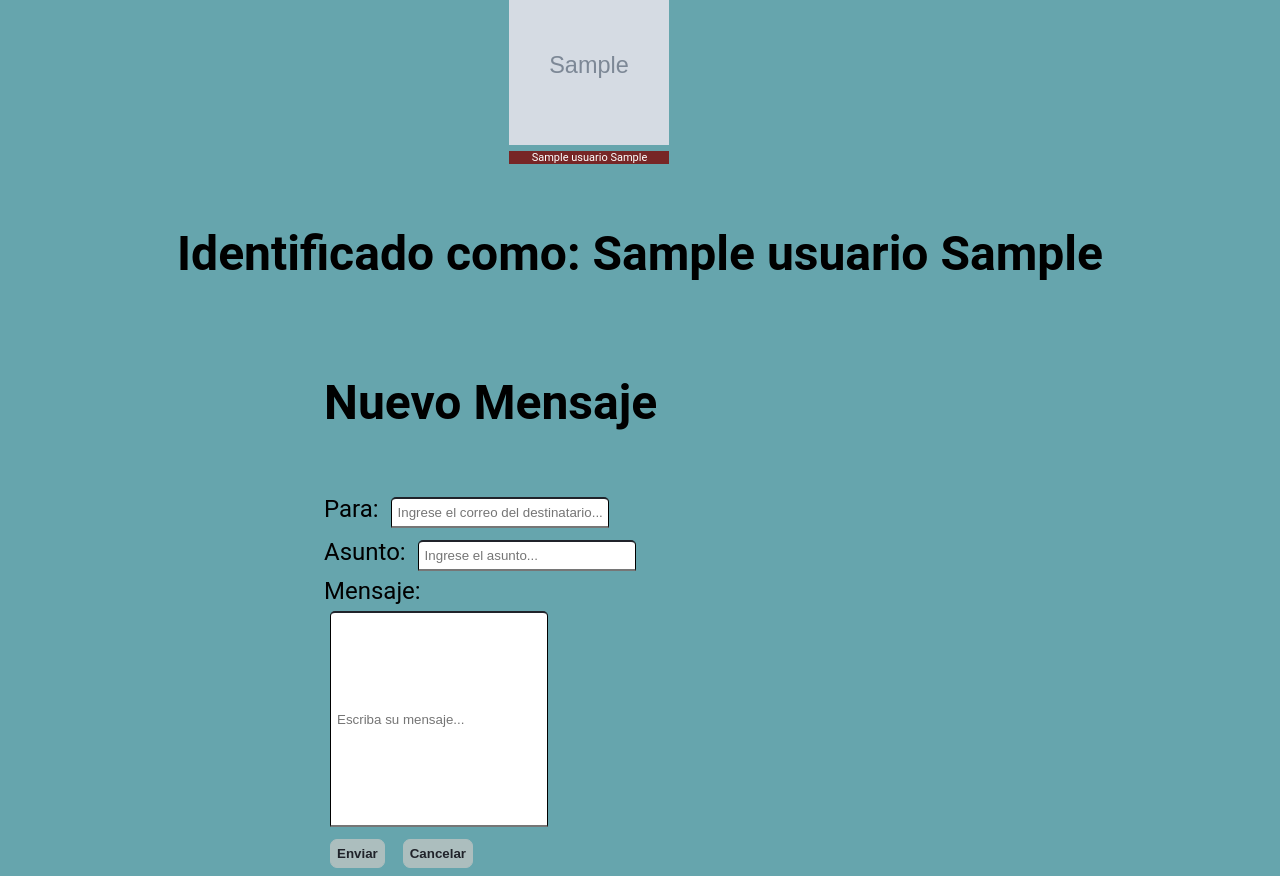
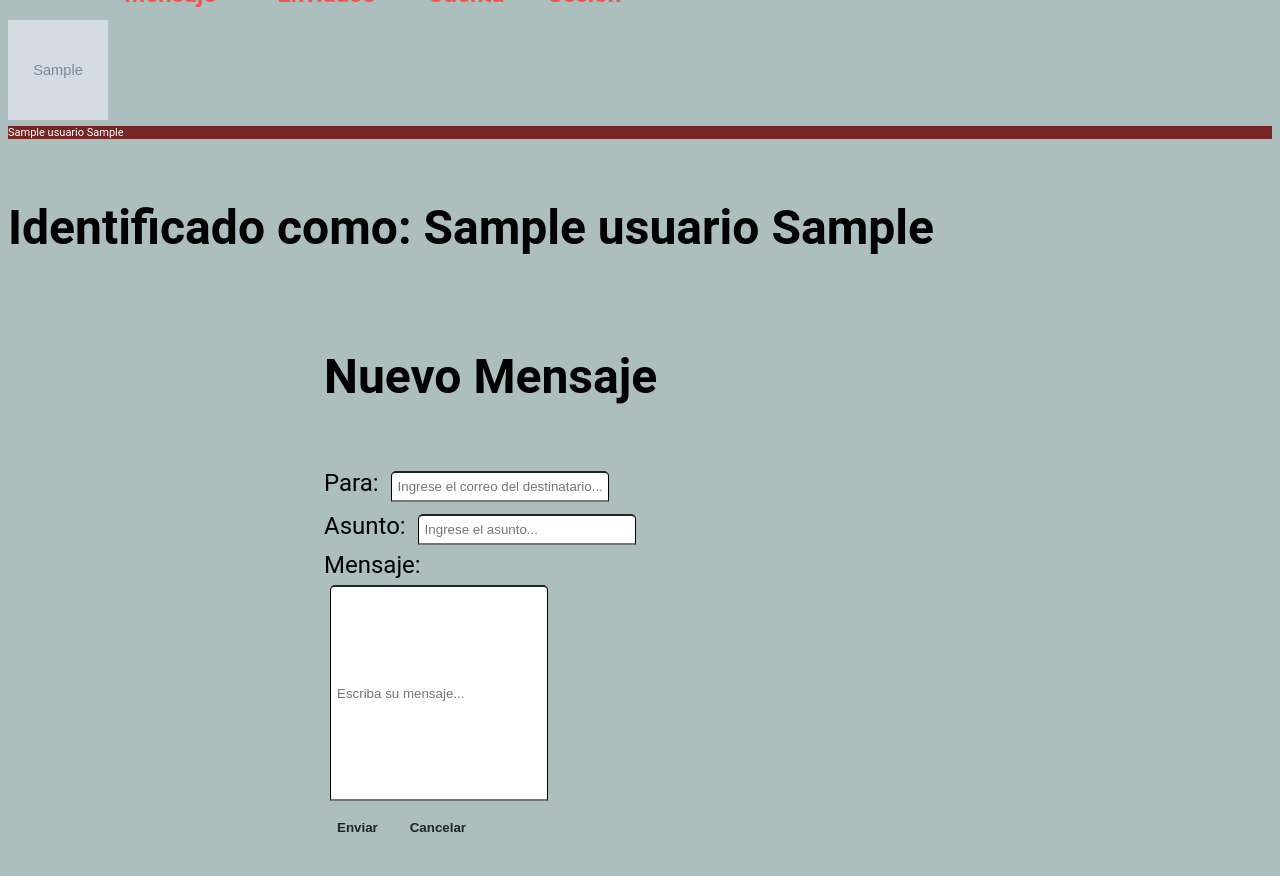
Before and after one commit to Dperaltat/Practica04-Mi-Correo-Electr-nico, a PHP site: page /user/PHP/nuevo.php in a window 1280 px wide. Run offline with PHP 8.4, Linux system fonts and the light colour scheme; the visitor is signed in with stand-in values (Sample User, id 1); tables that the repository leaves empty or names only in its code hold one stand-in row (values such as "Sample post"); grey boxes marked "Sample" are stand-in pictures; lists and menus that the app fills with data are empty.

Commit message:
NuevoCC y acabado

```diff
--- a/admin/PHP/index.php
+++ b/admin/PHP/index.php
@@ -26,7 +26,7 @@
 <head>
     <meta charset="UTF-8">
     <title>Correo: <?php echo $nombres ?> <?php echo $apellidos ?> </title>
-    <link rel="stylesheet" href="../../user/vista/CSS/estilo.css" type="text/css"/>
+    <link rel="stylesheet" href="../../user/vista/CSS/baseEstilo.css" type="text/css"/>
 </head>
 <body>
 
@@ -48,7 +48,7 @@
 
     <br>
 
-    <h1> Identificado como: <?php echo $nombres ?> <?php echo $apellidos ?> </h1>
+    <h1><?php echo $nombres ?> <?php echo $apellidos ?> </h1>
     <br>
     <h2 class="center"> Mensajes </h2>
 
--- a/admin/PHP/modificar.php
+++ b/admin/PHP/modificar.php
@@ -64,7 +64,7 @@
     <meta charset="UTF-8">
     <script type="text/javascript" src="../JS/validacion.js"></script>
     <title>Correo: <?php echo $nombres ?> <?php echo $apellidos ?> </title>
-    <link rel="stylesheet" href="../../user/vista/CSS/estilo.css" type="text/css"/>
+    <link rel="stylesheet" href="../../user/vista/CSS/baseEstilo.css" type="text/css"/>
 </head>
 <body>
 
--- a/admin/PHP/usuarios.php
+++ b/admin/PHP/usuarios.php
@@ -26,7 +26,7 @@
 <head>
     <meta charset="UTF-8">
     <title>Correo: <?php echo $nombres ?> <?php echo $apellidos ?> </title>
-    <link rel="stylesheet" href="../../user/vista/CSS/estilo.css" type="text/css"/>
+    <link rel="stylesheet" href="../../user/vista/CSS/baseEstilo.css" type="text/css"/>
 </head>
 <body>
 
--- a/user/PHP/enviados.php
+++ b/user/PHP/enviados.php
@@ -26,7 +26,7 @@
 <head>
     <meta charset="UTF-8">
     <title>Correo: <?php echo $nombres ?> <?php echo $apellidos ?> </title>
-    <link rel="stylesheet" href="../vista/CSS/estilo.css" type="text/css"/>
+    <link rel="stylesheet" href="../vista/CSS/baseEstilo.css" type="text/css"/>
     <script type="text/javascript" src="../JS/ajax.js"></script>
 </head>
 <body>
--- a/user/PHP/index.php
+++ b/user/PHP/index.php
@@ -26,7 +26,7 @@
 <head>
     <meta charset="UTF-8">
     <title>Correo: <?php echo $nombres ?> <?php echo $apellidos ?> </title>
-    <link rel="stylesheet" href="../vista/CSS/estilo.css" type="text/css"/>
+    <link rel="stylesheet" href="../vista/CSS/baseEstilo.css" type="text/css"/>
     <script type="text/javascript" src="../JS/ajax.js"></script>
 </head>
 <body>
@@ -51,7 +51,7 @@
 
     <br>
 
-    <h1> Identificado como: <?php echo $nombres ?> <?php echo $apellidos ?> </h1>
+    <h1> <?php echo $nombres ?> <?php echo $apellidos ?> </h1>
     <br>
     <h2 class="center"> Bandeja de Entrada </h2>
 
--- a/user/PHP/leer.php
+++ b/user/PHP/leer.php
@@ -48,7 +48,7 @@
 <head>
     <meta charset="UTF-8">
     <title>Correo: <?php echo $nombres ?> <?php echo $apellidos ?> </title>
-    <link rel="stylesheet" href="../vista/CSS/estilo.css" type="text/css"/>
+    <link rel="stylesheet" href="../vista/CSS/baseEstilo.css" type="text/css"/>
 </head>
 <body>
 
--- a/user/PHP/modificar.php
+++ b/user/PHP/modificar.php
@@ -55,7 +55,7 @@
     <meta charset="UTF-8">
     <script type="text/javascript" src="../JS/validacion.js"></script>
     <title>Correo: <?php echo $nombres ?> <?php echo $apellidos ?> </title>
-    <link rel="stylesheet" href="../vista/CSS/estilo.css" type="text/css"/>
+    <link rel="stylesheet" href="../vista/CSS/baseEstilo.css" type="text/css"/>
 </head>
 <body>
 
--- a/user/PHP/nuevo.php
+++ b/user/PHP/nuevo.php
@@ -60,7 +60,7 @@
 <head>
     <meta charset="UTF-8">
     <title>Correo: <?php echo $nombres ?> <?php echo $apellidos ?> </title>
-    <link rel="stylesheet" href="../vista/CSS/estilo.css" type="text/css"/>
+    <link rel="stylesheet" href="../vista/CSS/baseEstilo.css" type="text/css"/>
 </head>
 <body>
 
--- a/user/PHP/perfil.php
+++ b/user/PHP/perfil.php
@@ -30,7 +30,7 @@
 <head>
     <meta charset="UTF-8">
     <title>Correo: <?php echo $nombres ?> <?php echo $apellidos ?> </title>
-    <link rel="stylesheet" href="../vista/CSS/estilo.css" type="text/css"/>
+    <link rel="stylesheet" href="../vista/CSS/baseEstilo.css" type="text/css"/>
 </head>
 <body>
 
--- /dev/null
+++ b/user/vista/CSS/baseEstilo.CSS
@@ -0,0 +1,187 @@
+html, body { height: 100%; }
+body{
+    background-color: #ACBEBE;
+    display: flex;
+    justify-content: center;
+    flex-direction: column;
+    position: relative;
+    font-family: 'Roboto', helvetica, arial, sans-serif;
+    font-size: 1.5em;
+}
+
+* {
+    -webkit-font-smoothing: antialiased;
+    text-rendering: optimizeLegibility;
+}
+
+.error {
+    color: red;
+    font-size: 8px;
+}
+
+.menu {
+    width: 50%;
+    border: 1px;
+}
+
+div.img {
+    display:table;
+    float: right;
+    margin-right: 20px%;
+    margin-top: 15px%;
+}
+div.img img {
+    margin:0;
+    padding:0;
+    width: 100px;
+    height: 100px;
+    box-align: left;
+
+}
+div.img span {
+    line-height:normal;
+    font-size:11px;
+    display:table-footer-group;
+    margin:0;
+    background:#772626;
+    color:white;
+    padding:5px;
+    text-align:left;
+}
+
+img {
+    margin:0;
+    padding:0;
+    width: 100px;
+    height: 100px;
+}
+
+.correo, th, td {
+    border: 1px;
+    padding: 2px;
+}
+
+#dato, td {
+    text-align: center !important;
+}
+
+.center, .correo {
+    display: block;
+    margin-left: auto;
+    margin-right: auto;
+    width: 50%;
+}
+
+a {
+    display: block;
+    color: #f55449;
+    padding: 8px 0 8px 16px;
+    text-decoration: none;
+}
+
+.mensaje {
+    vertical-align: top;
+    height:200px;
+    width: 730px;
+    text-align: left;
+}
+
+.modificar {
+    border: 0 !important;
+}
+
+input[type="submit"] {
+	margin: 6px;
+	padding: 6px;
+	background-color: #ACBEBE;
+	border: 1px solid #ACBEBE;
+	border-radius: 7px;
+	-moz-border-radius: 7px;
+	-webkit-border-radius: 7px;
+    -ms-border-radius: 7px;
+    -o-border-radius: 7px;
+	color: #20232a;
+	font-weight: bold;
+	text-align: center;
+    cursor: pointer;
+}
+
+input[type="reset"] {
+	margin: 6px;
+	padding: 6px;
+	background-color: #ACBEBE;
+	border: 1px solid #ACBEBE;
+	border-radius: 7px;
+	-moz-border-radius: 7px;
+	-webkit-border-radius: 7px;
+    -ms-border-radius: 7px;
+    -o-border-radius: 7px;
+	color: #20232a;
+	font-weight: bold;
+	text-align: center;
+    cursor: pointer;
+}
+
+input[type="text"] {
+	margin: 6px;
+	padding: 6px;
+	background-color: #fff;
+	border-top: 2px solid #20232a;
+	border-right: 1px solid #000;
+	border-left: 1px solid #000;
+	border-radius: 5px 5px 0 0;
+	-moz-border-radius: 5px 5px 0 0;
+	-webkit-border-radius: 5px 5px 0 0;
+    -o-border-radius: 5px 5px 0 0;
+    -ms-border-radius: 5px 5px 0 0;
+	color: #363636;
+	width: 204px;
+}
+
+input[type="email"] {
+	margin: 6px;
+	padding: 6px;
+	background-color: #fff;
+	border-top: 2px solid #20232a;
+	border-right: 1px solid #000;
+	border-left: 1px solid #000;
+	border-radius: 5px 5px 0 0;
+	-moz-border-radius: 5px 5px 0 0;
+	-webkit-border-radius: 5px 5px 0 0;
+    -o-border-radius: 5px 5px 0 0;
+    -ms-border-radius: 5px 5px 0 0;
+	color: #363636;
+	width: 204px;
+}
+
+input[type="date"] {
+	margin: 6px;
+	padding: 6px;
+	background-color: #fff;
+	border-top: 2px solid #20232a;
+	border-right: 1px solid #000;
+	border-left: 1px solid #000;
+	border-radius: 5px 5px 0 0;
+	-moz-border-radius: 5px 5px 0 0;
+	-webkit-border-radius: 5px 5px 0 0;
+    -o-border-radius: 5px 5px 0 0;
+    -ms-border-radius: 5px 5px 0 0;
+	color: #363636;
+	width: 204px;
+}
+
+input[type="password"] {
+	margin: 6px;
+	padding: 6px;
+	background-color: #fff;
+	border-top: 2px solid #20232a;
+	border-right: 1px solid #000;
+	border-left: 1px solid #000;
+	border-radius: 5px 5px 0 0;
+	-moz-border-radius: 5px 5px 0 0;
+	-webkit-border-radius: 5px 5px 0 0;
+    -o-border-radius: 5px 5px 0 0;
+    -ms-border-radius: 5px 5px 0 0;
+	color: #363636;
+	width: 204px;
+}
```
Also changed, not shown: fotos/580b585b2edbce24c47b24bf.png (added).
